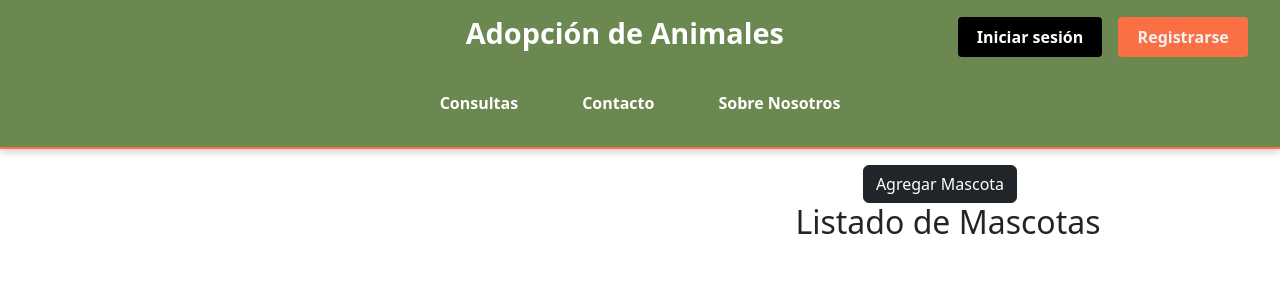
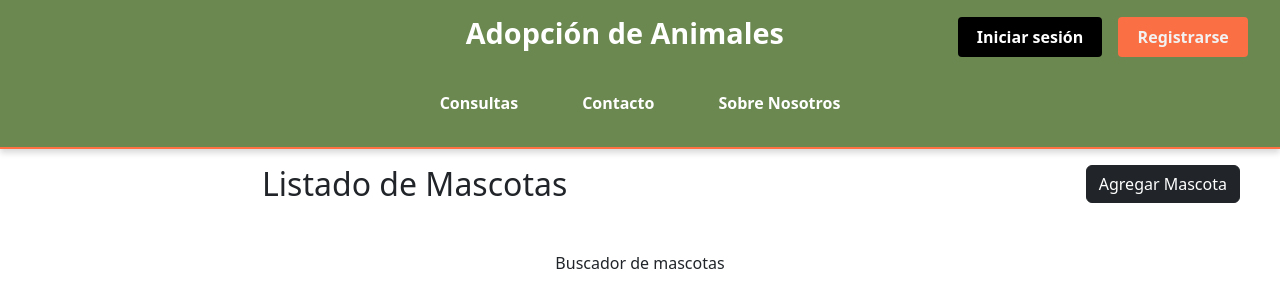
Before and after one commit to Diego16C/GestionDeAdopciones-TPI-Prog3, a React (Vite) app in the folder frontend/: page /pets in a window 1280 px wide. Shown: the top 283 px of the page. Built offline with nearby package versions, Linux system fonts and the light colour scheme; no server answers.

Commit message:
dash cambio

```diff
--- a/frontend/src/components/dashboard/Dashboard.jsx
+++ b/frontend/src/components/dashboard/Dashboard.jsx
@@ -41,9 +41,11 @@ const Dashboard = () => {
 
   return (
     <div>
-      <Row className="w-100 my-3">
-        <Col />
-        <Col>
+      <Row className="align-items-center w-100 my-3">
+        <Col xs={8} className="d-flex justify-content-center">
+          <h2 className="m-0">Listado de Mascotas</h2>
+        </Col>
+        <Col xs={4} className="d-flex justify-content-end">
           <Button
             className="me-3"
             variant="dark"
@@ -51,7 +53,6 @@ const Dashboard = () => {
           >
             Agregar Mascota
           </Button>
-          <h2>Listado de Mascotas</h2>
         </Col>
       </Row>
 
```
